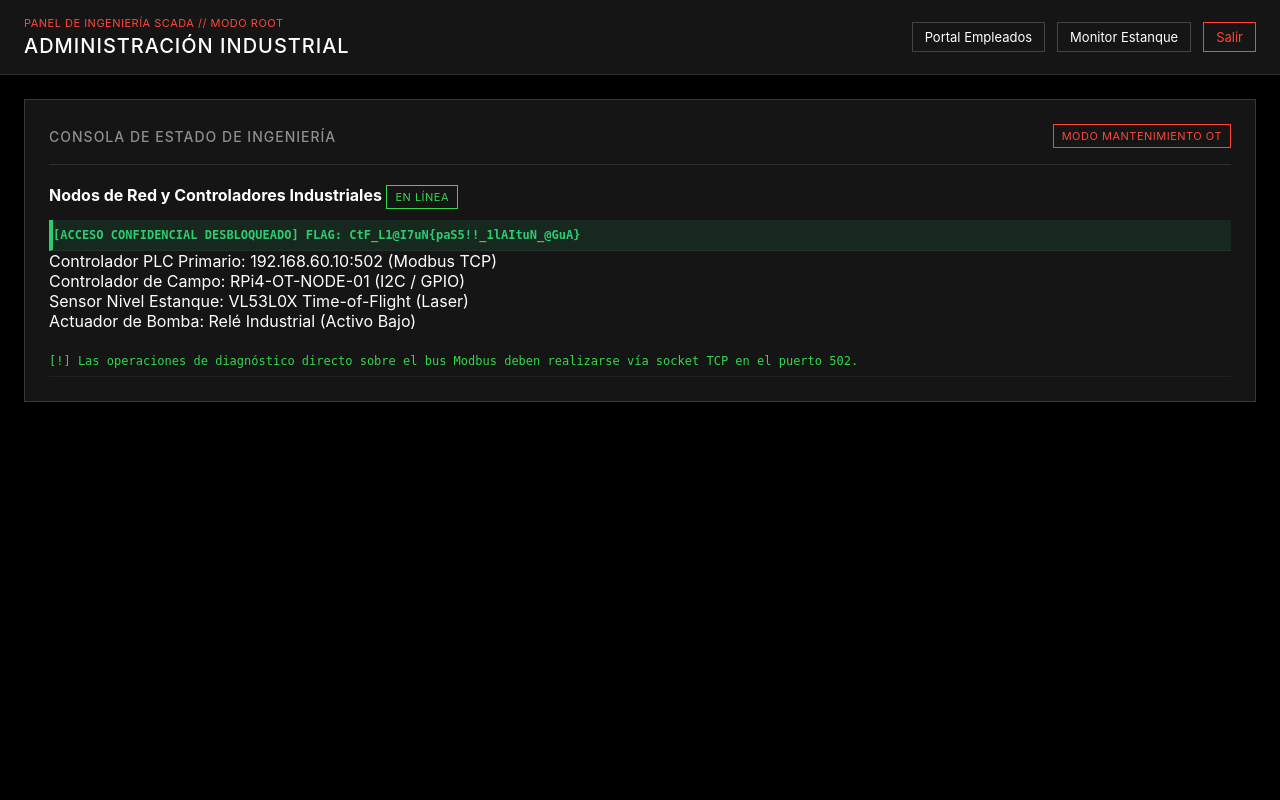
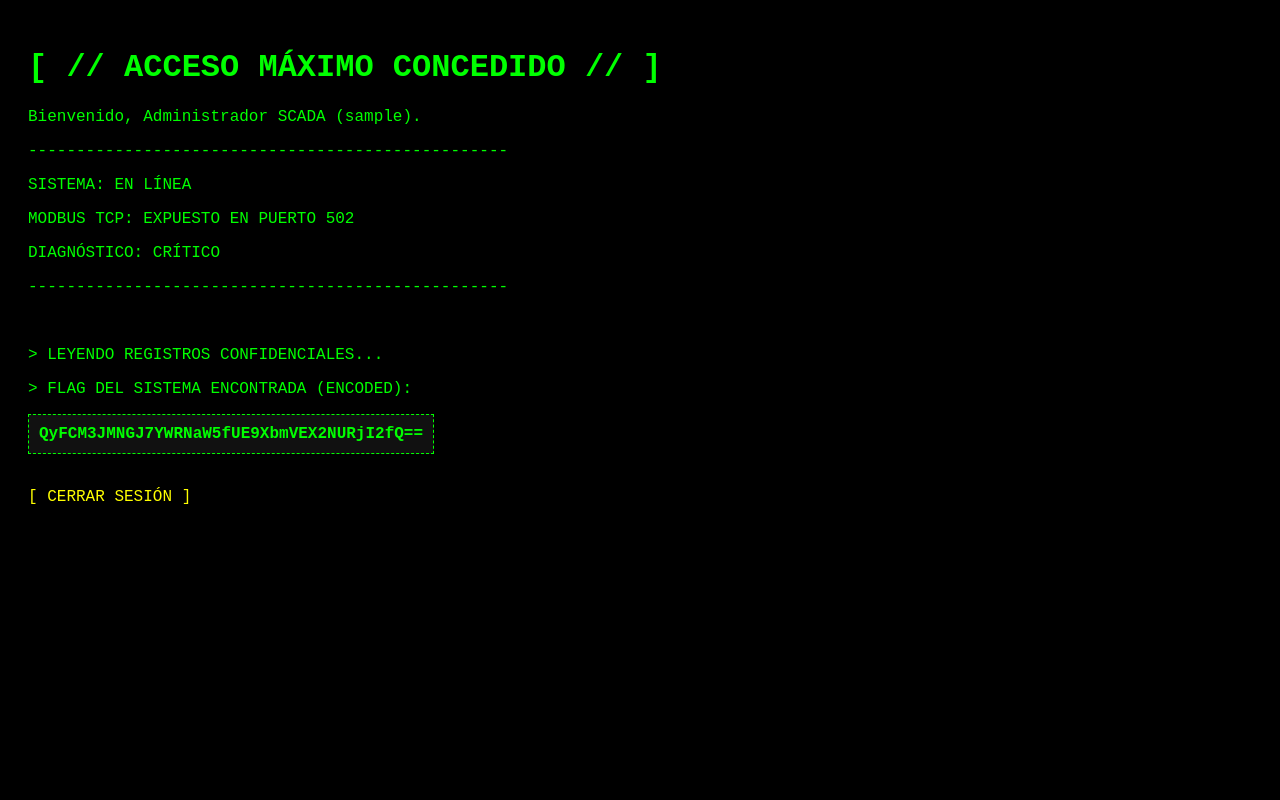
Before and after one commit to brunosanhueza/CTF-LLAITUN, a Flask app: page /admin in a window 1280 px wide. Run offline with Flask 3, Linux system fonts and the light colour scheme; the visitor is signed in with stand-in values (Sample User, id 1); some libraries are stand-ins or nearby versions.

Commit message:
arreglo al endpoint de admin y resolucion a endpoints de mensajeria

```diff
--- a/contexto.txt
+++ b/contexto.txt
@@ -50,7 +50,7 @@ FASE 1: Infiltración Inicial y SQLi
 
 FASE 2: Fuzzing y Exfiltración LFI (Pivote IT)
 - Logueados como testing, la web no muestra botones útiles.
-- Hacen fuzzing de rutas (`dirb`, `gobuster` con `common.txt`) y descubren `/internal/messages`.
+- Hacen fuzzing de rutas (`dirb`, `gobuster` con `common.txt`) y descubren `/api/v1/messages`.
 - Leen un log de chat inventado donde el admin le dice al operador: *"Oye, te dejé tu llave SSH (id_rsa) tirada en la carpeta oculta /uploads. El usuario del servidor Debian es operador_it"*.
 - El jugador usa la vulnerabilidad de Local File Inclusion (LFI) existente en el portal para robársela: `/intranet/download?file=../../uploads/id_rsa`.
 
@@ -83,7 +83,7 @@ FASE 5: El "Trofeo de Vuelta" (Docker Pivot)
 - Hardware: Desacople de los semáforos a hilos automáticos independientes.
 - Vulnerabilidad de Sistema: Se eliminó el reto "demasiado difícil" del Buffer Overflow en C (`plc_diagnostic.c`) y se reemplazó por un vector realista de escalada de privilegios basado en malas configuraciones de sudo (`sudo -l`) y permisos de archivos (`setup_sudo_vuln.sh`).
 - BD (`db.py`): Limpieza de contraseñas harcodeadas. Se añadieron los nuevos usuarios y la ruta vulnerable `buscar_operador`.
-- Web (`app.py`): Inserción del endpoint `/api/v1/search`, endpoint `/internal/messages` (con los logs de pista) y preparación del render de la Flag en `/admin`.
+- Web (`app.py`): Inserción del endpoint `/api/v1/search`, endpoint `/api/v1/messages` (con los logs de pista) y preparación del render de la Flag en `/admin`.
 - UI (`login.html` & `admin.html`): Adición de la barra de búsqueda y el recuadro verde de la Flag.
 - CTF Design: Se diseñó el concepto del "Trofeo de Vuelta" y el bloqueo por permisos de Docker (evitando que root sea el fin del juego).
 
--- a/contextov2.txt
+++ b/contextov2.txt
@@ -26,7 +26,7 @@ Paso 1: Reconocimiento. En el `/login`, se agregó un "easter egg" visual ("happ
 Paso 2: SQL Injection. Al extraer la base de datos, los atacantes encuentran 3 usuarios.
    - `admin_scada` y `op_turno1` están hasheados con `scrypt` (incrackeables).
    - `testing` tiene su contraseña guardada en texto plano como **MD5 puro** (`07fa19d0f01a5f507b88ba093140a65d` = "sistemas12"). La función `verificar_credenciales` en `db.py` fue modificada a nivel de código para que Flask permita el inicio de sesión usando este MD5 plano.
-Paso 3: DirBuster. Descubren el endpoint oculto `/internal/messages`. Este fue reescrito de JSON a un HTML asqueroso estilo años 90. Allí el administrador revela que la contraseña SSH está codificada en **Base64**: `Q2lCM1IxQWJ7MFAzUjRET1IyMDI2XzY3fQ==` (Texto plano y flag real: `CiB3R1Ab{0P3R4DOR2026_67}`).
+Paso 3: DirBuster. Descubren el endpoint oculto `/api/v1/messages`. Este fue reescrito de JSON a un HTML asqueroso estilo años 90. Allí el administrador revela que la contraseña SSH está codificada en **Base64**: `Q2lCM1IxQWJ7MFAzUjRET1IyMDI2XzY3fQ==` (Texto plano y flag real: `CiB3R1Ab{0P3R4DOR2026_67}`).
 Paso 4: Local File Inclusion (LFI). Mediante `/intranet/download?file=../../../../etc/passwd`, leen el sistema de archivos.
 Paso 5: La Trampa Psicológica (El Dockerfile). En el `Dockerfile`, inyectamos los usuarios de Linux `testing` y `operador_it`.
    - Que exista `testing` en el OS le confirma al atacante que hay paridad entre los usuarios Web y los usuarios Linux.
--- a/scada_web/app.py
+++ b/scada_web/app.py
@@ -158,13 +158,7 @@ def download_file():
 @app.route("/admin")
 @admin_required
 def admin_panel():
-    # El "Trofeo de Vuelta": Solo el admin real (o alguien que forzó su hash) verá la Flag.
-    # Esta parte de Python es la que quedará cifrada/ofuscada después con PyArmor o Cython.
-    part1 = "CtF_L1@I7uN"
-    part2 = "{paS5!!_1lAItuN_@GuA}"
-    flag_secreta = part1 + part2
-
-    return render_template("admin.html", usuario=session, secret_admin_flag=flag_secreta)
+    return render_template("admin.html", usuario=session)
 
 @app.route("/api/v1/search")
 def api_search():
@@ -173,7 +167,7 @@ def api_search():
     resultados = buscar_operador(q) if q else []
     return jsonify(resultados)
 
-@app.route("/internal/messages")
+@app.route("/api/v1/messages")
 @login_required
 def chat_interno():
     """
--- a/scada_web/templates/admin.html
+++ b/scada_web/templates/admin.html
@@ -1,83 +1,25 @@
 <!DOCTYPE html>
-<html lang="es">
+<html>
 <head>
-    <meta charset="UTF-8">
-    <meta name="viewport" content="width=device-width, initial-scale=1.0, maximum-scale=1.0, user-scalable=no">
-    <title>Aguas del Valle - Panel de Ingeniería SCADA (Admin)</title>
-    <link rel="stylesheet" href="{{ url_for('static', filename='css/static.css') }}">
-    <script src="https://cdn.socket.io/4.7.5/socket.io.min.js"></script>
+    <title>SCADA / ADMIN ROOT</title>
 </head>
-<body>
+<body bgcolor="#000000" text="#00FF00" style="font-family: 'Courier New', Courier, monospace; padding: 20px;">
+    <h1>[ // ACCESO MÁXIMO CONCEDIDO // ]</h1>
+    <p>Bienvenido, Administrador SCADA ({{ usuario['username'] }}).</p>
+    <p>--------------------------------------------------</p>
+    <p>SISTEMA: EN LÍNEA</p>
+    <p>MODBUS TCP: EXPUESTO EN PUERTO 502</p>
+    <p>DIAGNÓSTICO: CRÍTICO</p>
+    <p>--------------------------------------------------</p>
+    <br>
+    <p>> LEYENDO REGISTROS CONFIDENCIALES...</p>
+    <p>> FLAG DEL SISTEMA ENCONTRADA (ENCODED):</p>
 
-    <div class="scada-container">
-        <header class="scada-header">
-            <div class="header-titles">
-                <div class="scada-tag text-red">PANEL DE INGENIERÍA SCADA // MODO ROOT</div>
-                <h1>ADMINISTRACIÓN INDUSTRIAL</h1>
-            </div>
-            <div class="header-badges">
-                <a href="/intranet" class="btn-nav">Portal Empleados</a>
-                <a href="/dashboard" class="btn-nav">Monitor Estanque</a>
-                <a href="/logout" class="btn-nav btn-nav-logout">Salir</a>
-            </div>
-        </header>
-
-        {% with messages = get_flashed_messages(with_categories=true) %}
-            {% if messages %}
-                <div class="flash-container">
-                    {% for category, message in messages %}
-                        <div class="flash-alert flash-{{ category }}">{{ message }}</div>
-                    {% endfor %}
-                </div>
-            {% endif %}
-        {% endwith %}
-
-        <main class="scada-grid">
-
-            <section class="card card-full">
-                <div class="card-header-actions">
-                    <h2>Consola de Estado de Ingeniería</h2>
-                    <span class="state-pill state-danger">MODO MANTENIMIENTO OT</span>
-                </div>
-                <div class="raw-response-box">
-                    <div class="raw-response-header">
-                        <strong>Nodos de Red y Controladores Industriales</strong>
-                        <span class="state-pill state-normal">EN LÍNEA</span>
-                    </div>
-
-                    {% if secret_admin_flag %}
-                    <div class="raw-log-msg" style="margin-top: 15px; border-left: 4px solid #2ecc71; color: #2ecc71; font-weight: bold; background: rgba(46, 204, 113, 0.1);">
-                        [ACCESO CONFIDENCIAL DESBLOQUEADO] FLAG: {{ secret_admin_flag }}
-                    </div>
-                    {% endif %}
-
-                    <div class="raw-fields-grid">
-                        <div class="raw-field">
-                            <label>Controlador PLC Primario:</label>
-                            <code>192.168.60.10:502 (Modbus TCP)</code>
-                        </div>
-                        <div class="raw-field">
-                            <label>Controlador de Campo:</label>
-                            <code>RPi4-OT-NODE-01 (I2C / GPIO)</code>
-                        </div>
-                        <div class="raw-field">
-                            <label>Sensor Nivel Estanque:</label>
-                            <code>VL53L0X Time-of-Flight (Laser)</code>
-                        </div>
-                        <div class="raw-field">
-                            <label>Actuador de Bomba:</label>
-                            <code>Relé Industrial (Activo Bajo)</code>
-                        </div>
-                    </div>
-
-                    <div class="raw-log-msg" style="margin-top: 15px;">
-                        [!] Las operaciones de diagnóstico directo sobre el bus Modbus deben realizarse vía socket TCP en el puerto 502.
-                    </div>
-                </div>
-            </section>
-
-        </main>
+    <div style="border: 1px dashed #00FF00; padding: 10px; display: inline-block; background-color: #111;">
+        <strong>QyFCM3JMNGJ7YWRNaW5fUE9XbmVEX2NURjI2fQ==</strong>
     </div>
 
+    <br><br>
+    <p><a href="/logout" style="color: #FFFF00; text-decoration: none;">[ CERRAR SESIÓN ]</a></p>
 </body>
 </html>
```
Also changed, not shown: WALKTHROUGH.md (+2 -2 lines), killchain.md (+1 -1 lines).
